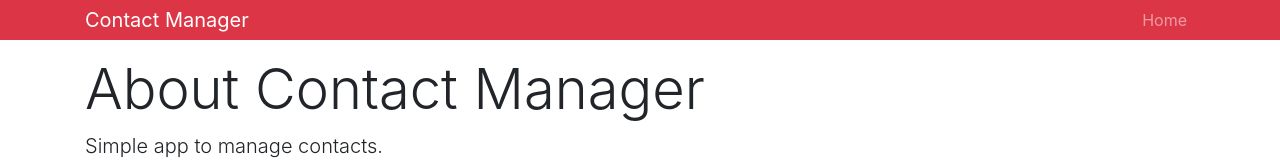
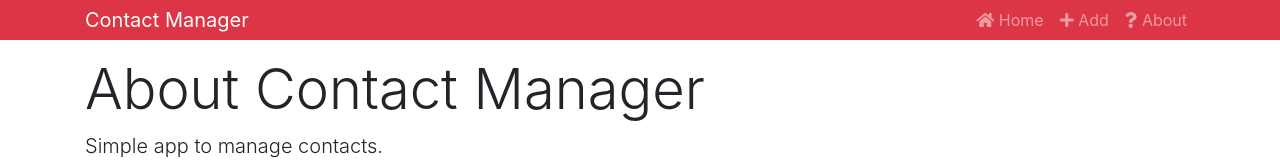
Before and after one commit to cwooz/reactContactManager, a React (Create React App) app: page /about in a window 1280 px wide. Shown: the top 160 px of the page. Built offline with nearby package versions, Linux system fonts and the light colour scheme.

Commit message:
finishRouter

```diff
--- a/src/App.js
+++ b/src/App.js
@@ -4,6 +4,7 @@
 import AddContact from './components/contacts/AddContact';
 import Header from './components/layout/Header';
 import About from './components/pages/About';
+import NotFound from './components/pages/NotFound';
 
 import { Provider } from './context';
 
@@ -22,6 +23,7 @@
                 <Route exact path="/" component={Contacts} />
                 <Route exact path="/contact/add" component={AddContact} />
                 <Route exact path="/about" component={About} />
+                <Route component={NotFound} />
               </Switch>
             </div>
           </div>
--- a/src/components/contacts/AddContact.js
+++ b/src/components/contacts/AddContact.js
@@ -46,6 +46,8 @@
       phone: '',
       errors: {}
     });
+
+    this.props.history.push('/');
   };
 
   onChange = e => this.setState({ [e.target.name]: e.target.value });
--- a/src/components/layout/Header.js
+++ b/src/components/layout/Header.js
@@ -1,5 +1,6 @@
 import React from 'react';
 import PropTypes from 'prop-types';
+import { Link } from 'react-router-dom';
 
 const Header = props => {
   const { branding } = props;
@@ -12,9 +13,19 @@
         <div>
           <ul className="navbar-nav mr-auto">
             <li className="nav-item">
-              <a href="/" className="nav-link">
-                Home
-              </a>
+              <Link to="/" className="nav-link">
+                <i className="fas fa-home" /> Home
+              </Link>
+            </li>
+            <li className="nav-item">
+              <Link to="/contact/add" className="nav-link">
+                <i className="fas fa-plus" /> Add
+              </Link>
+            </li>
+            <li className="nav-item">
+              <Link to="/about" className="nav-link">
+                <i className="fas fa-question" /> About
+              </Link>
             </li>
           </ul>
         </div>
--- /dev/null
+++ b/src/components/pages/NotFound.js
@@ -0,0 +1,12 @@
+import React from 'react';
+
+export default () => {
+  return (
+    <div>
+      <h1 className="display-4">
+        <span className="text-danger">404 - Page Not Found</span>
+      </h1>
+      <p className="lead">Sorry, that page does not exist</p>
+    </div>
+  );
+};
```
